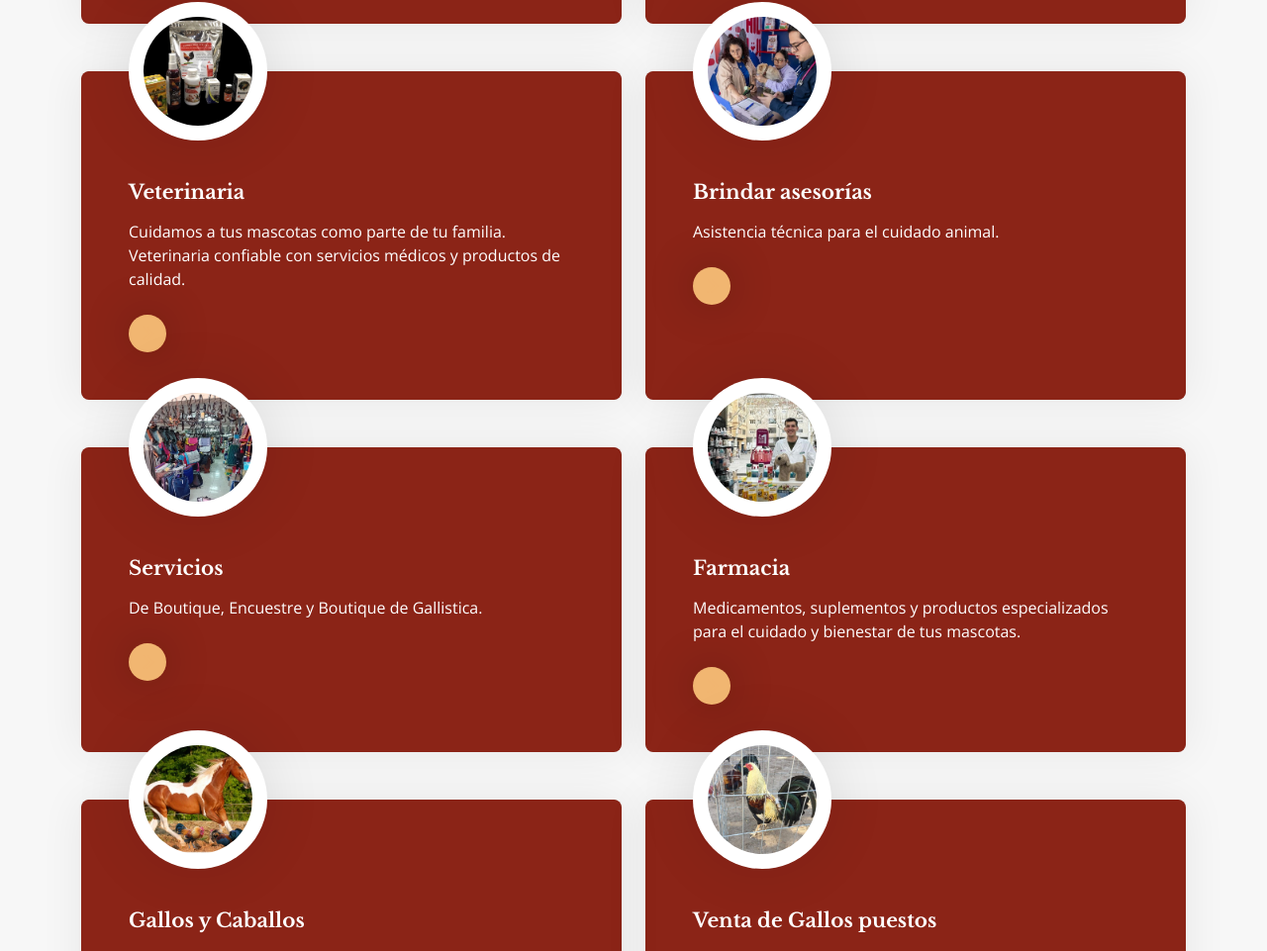
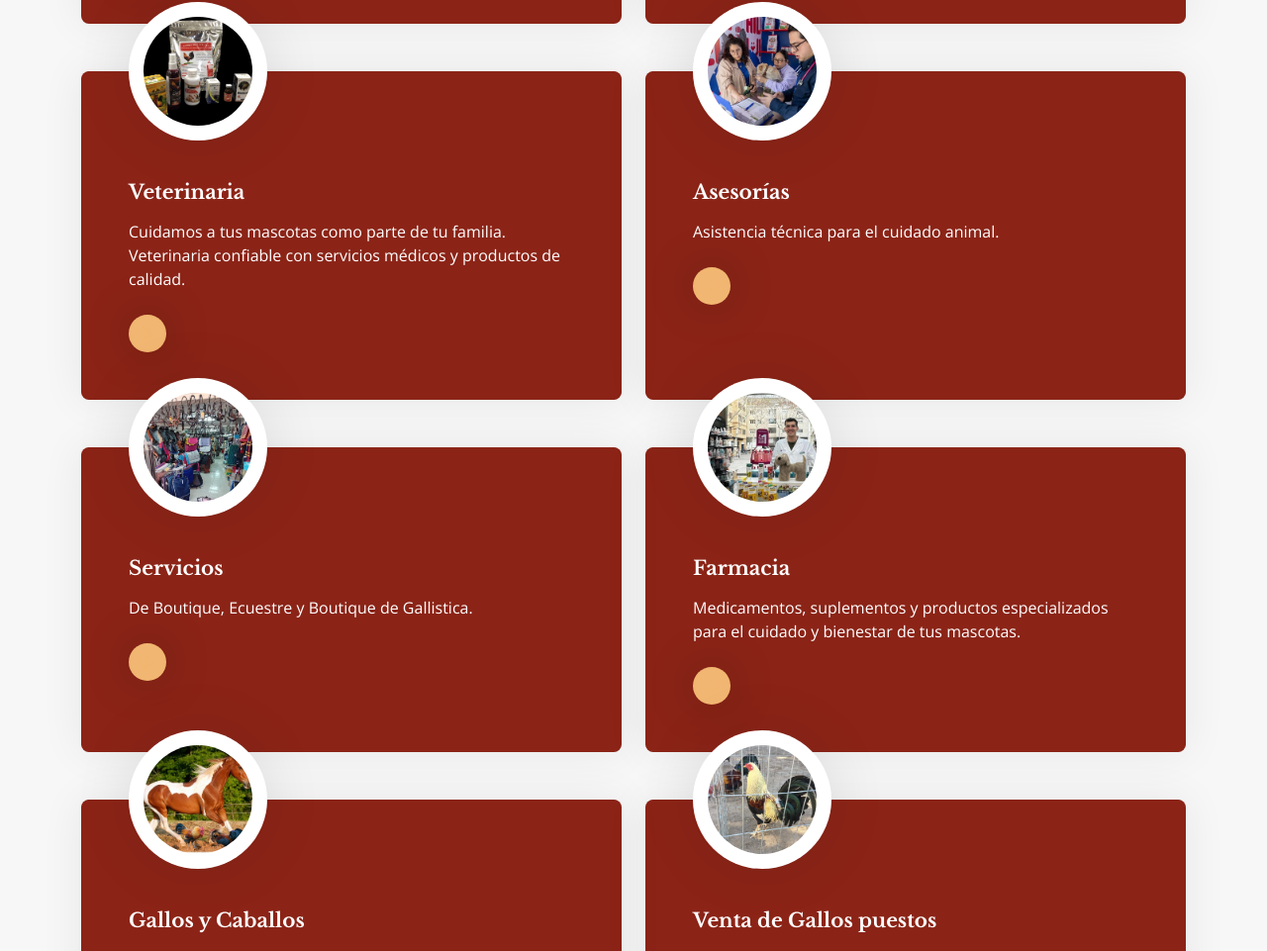
Before and after one commit to TargetXlp/cabagallo1.0.0, a plain HTML site: page servicios.html in a window 1280 px wide. Shown: the part 929-1890 px from the top of the page at 99% size. Drawn offline with nearby package versions, Linux system fonts and the light colour scheme.

Commit message:
correcciones

```diff
--- a/servicios.html
+++ b/servicios.html
@@ -198,7 +198,7 @@
               <div class="service-icon">
                 <img class="img-fluid rounded-circle" src="img/service-7.jpg" alt="">
               </div>
-              <h5 class="mb-3">Brindar asesorías</h5>
+              <h5 class="mb-3">Asesorías</h5>
               <p class="mb-4">Asistencia técnica para el cuidado animal.</p>
               <a class="btn btn-square rounded-circle" href="#"><i class="bi bi-chevron-double-right"></i></a>
             </div>
@@ -215,7 +215,7 @@
                 <img class="img-fluid rounded-circle" src="img/service-8.jpg" alt="">
               </div>
               <h5 class="mb-3">Servicios</h5>
-              <p class="mb-4">De Boutique, Encuestre y Boutique de Gallistica.</p>
+              <p class="mb-4">De Boutique, Ecuestre y Boutique de Gallistica.</p>
               <a class="btn btn-square rounded-circle" href="#"><i class="bi bi-chevron-double-right"></i></a>
             </div>
           </div>
```
